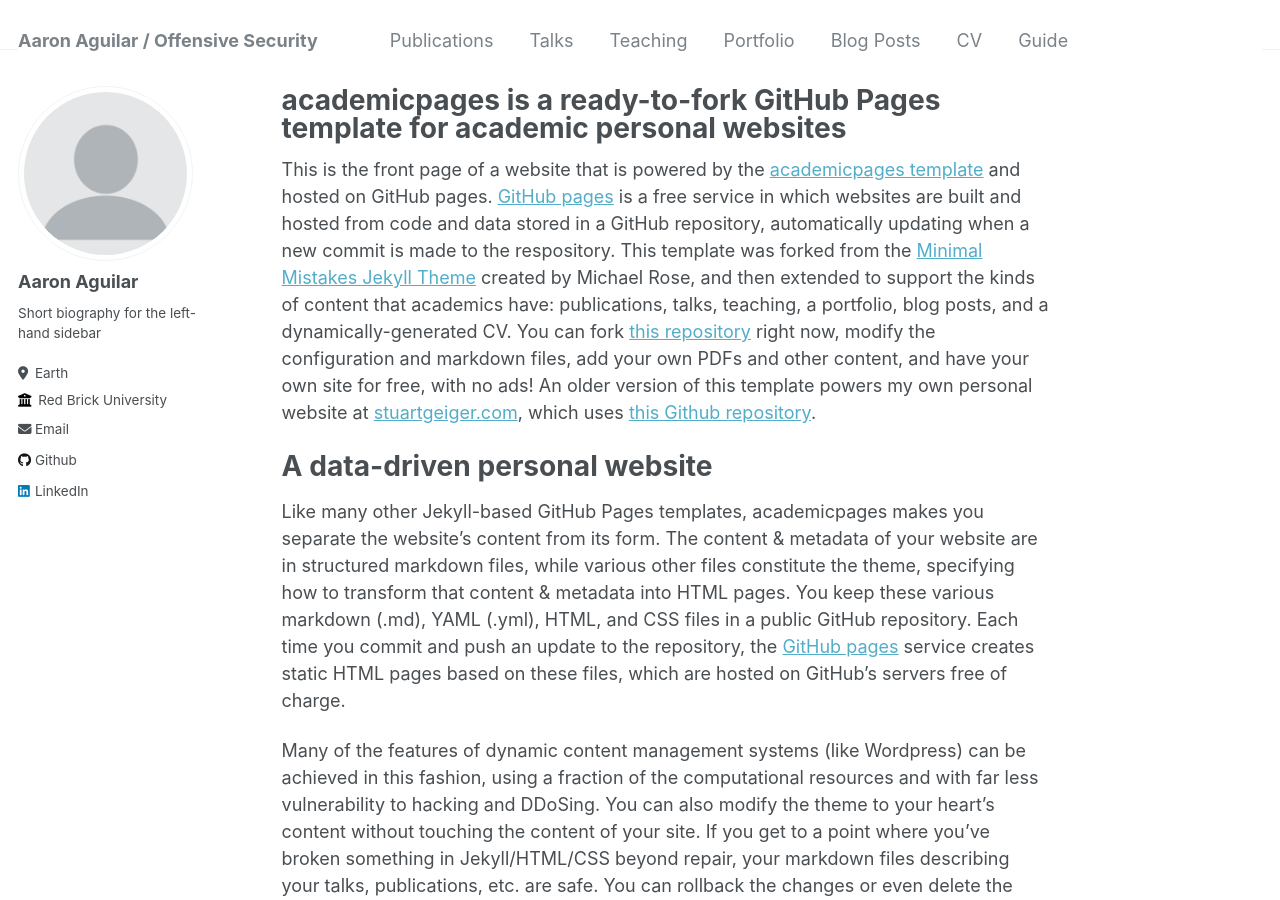
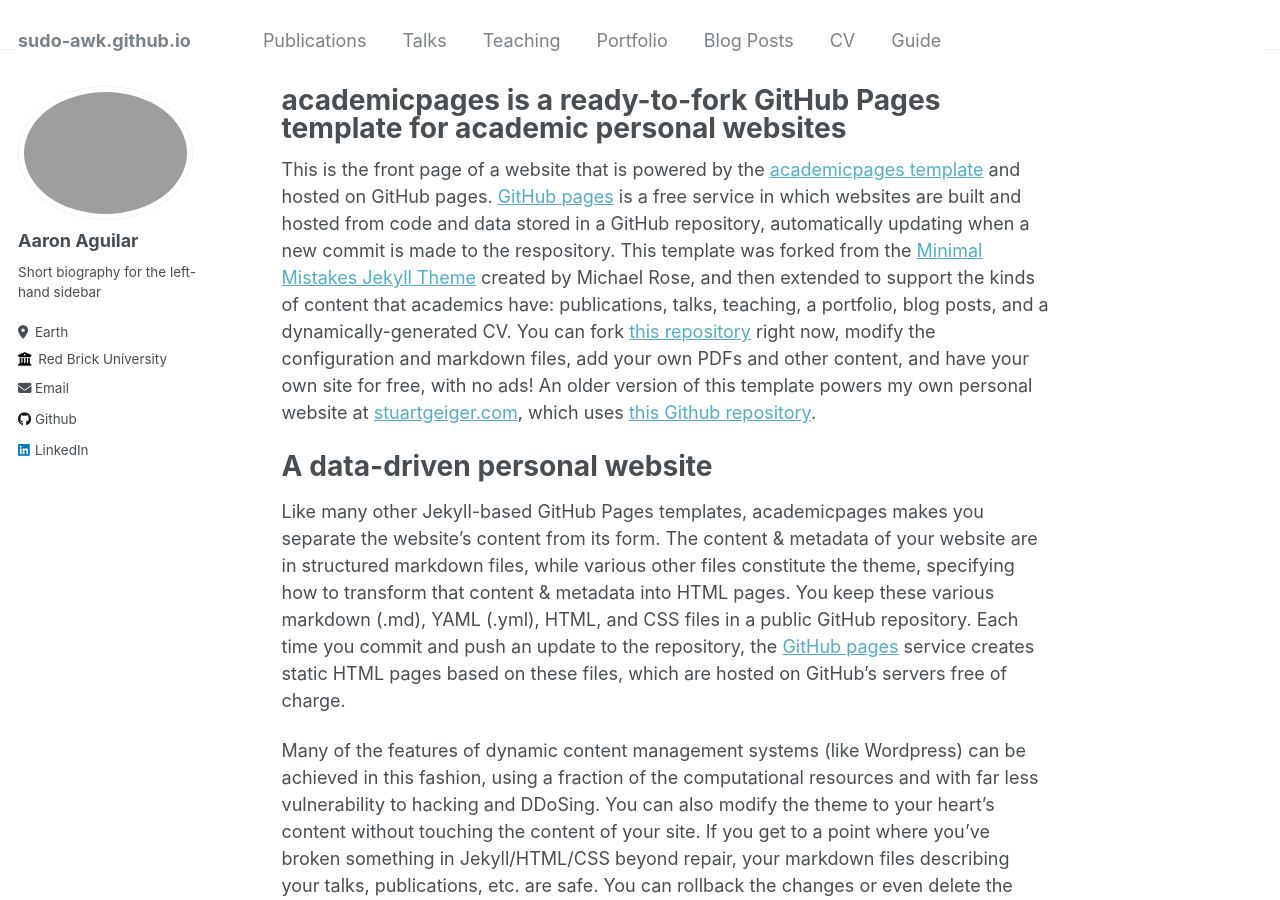
Before and after one commit to sudo-awk/sudo-awk.github.io, a Jekyll site: the page built from _pages/about.md, in a window 1280 px wide and 900 px high. Built offline with Jekyll 4.4.1, drawn with Linux system fonts in a browser that asks for light colours; part of the change alters nothing that is shown.

Commit message:
Update _config.yml

```diff
--- a/_config.yml
+++ b/_config.yml
@@ -8,20 +8,20 @@
 
 # Basic Site Settings
 locale                   : "en-US"
-title                    : "Aaron Aguilar / Offensive Security "
+title                    : # "Aaron Aguilar / Offensive Security "
 title_separator          : "-"
 name                     : &name "Aaron Aguilar"
 description              : &description "I just want to learn something new everyday that is related to cybersecurity, networks"
 url                      : https://sudo-awk.github.io # the base hostname & protocol for your site e.g. "https://mmistakes.github.io"
 baseurl                  : "" # the subpath of your site, e.g. "/blog"
-repository               : "sudo-awk/sudo-awk.github.io"
+repository               : "github.com/sudo-awk"
 
 # Site Author - The following control what appear as part of the author content on the side bar.
 #               If a field is blank the icon and link will not appear, otherwise it will be shown.
 #               Additional customization can be done by editing /_includes/author-profile.html
 author:
   # Biographic information
-  avatar           : "profile.png"
+  avatar           : "![image](https://github.com/sudo-awk/sudo-awk.github.io/assets/106952099/693ca42c-1b12-4293-90a2-e8498741fcc6)"
   name             : "Aaron Aguilar"
   pronouns         : # example: "she/her"
   bio              : "Short biography for the left-hand sidebar"
```
